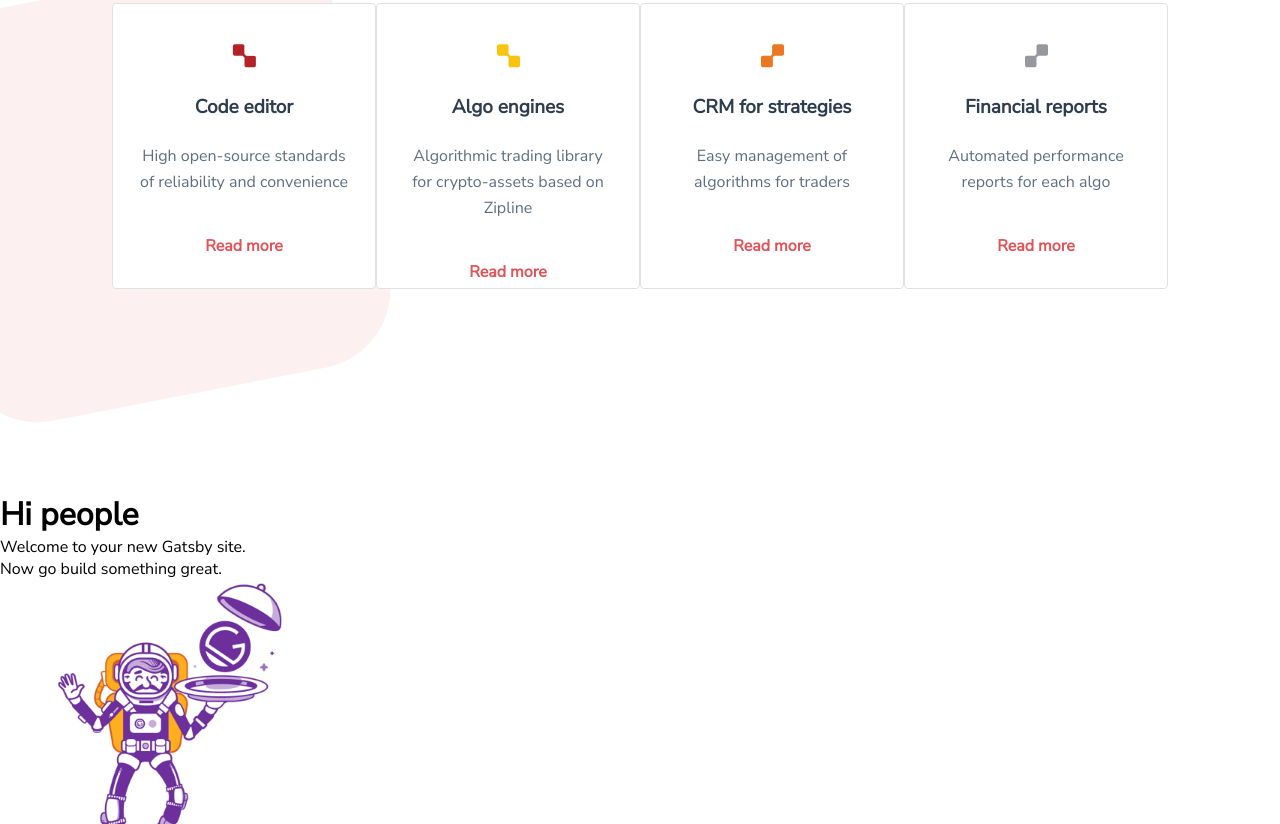
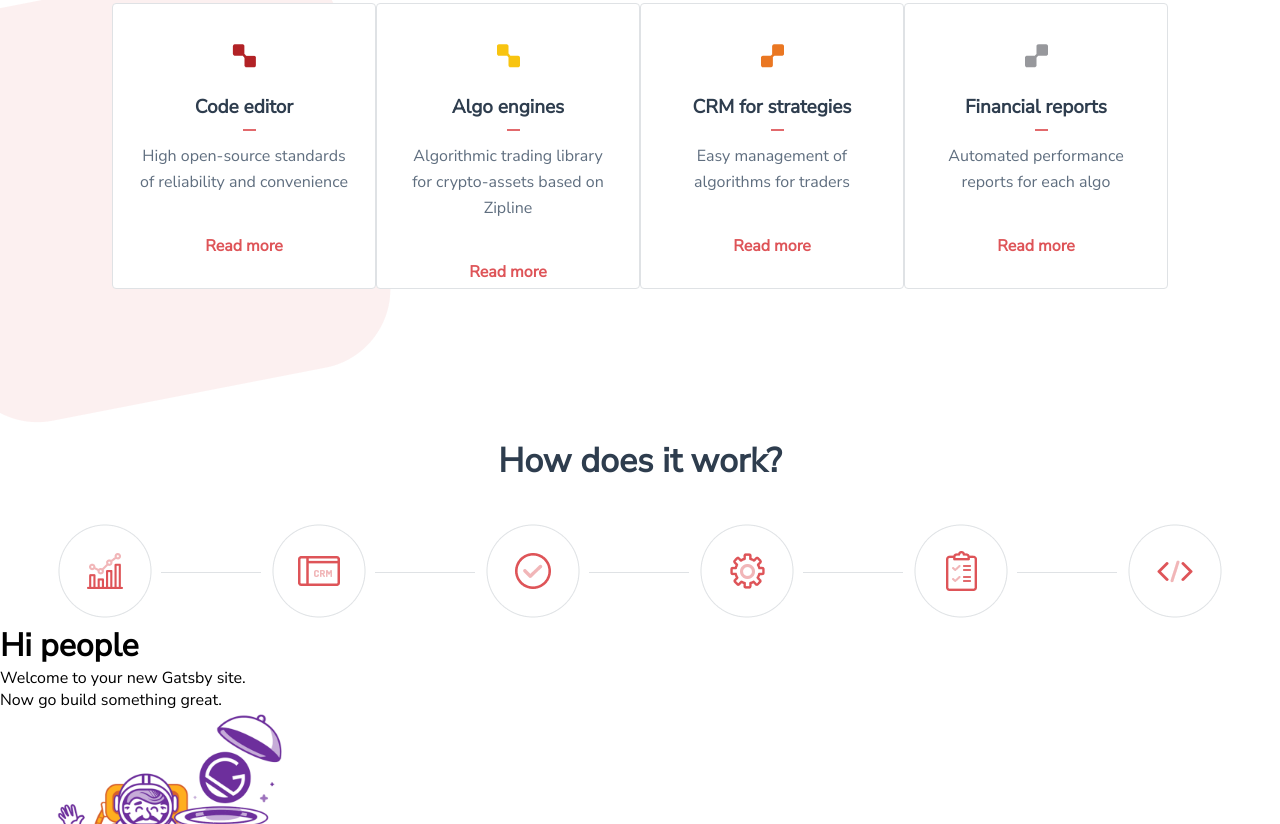
Before and after one commit to Eugene-S-90/gatsby_test_build, a Gatsby site: page / in a window 1280 px wide. Shown: the part 687-1511 px from the top of the page. Built offline with nearby package versions, Linux system fonts and the light colour scheme; Gatsby itself is replaced by a stand-in of ours.

Commit message:
how it work section upd

```diff
--- a/src/components/card-section/card-section.css
+++ b/src/components/card-section/card-section.css
@@ -5,7 +5,7 @@
 .qc-card__wrapper {
     display: flex;
     justify-content: space-between;
-    min-height: 490px;
+    min-height: 435px;
     /* align-items: center; */
     padding-right: 112px;
     padding-left: 112px;
@@ -34,11 +34,21 @@
 .qc-card__item-title {
     padding-top: 20px;
     font-family: Nunito Sans;
-font-style: normal;
-font-weight: 600;
-font-size: 19px;
-line-height: 26px;
-color: #2E3D4E;
+    font-style: normal;
+    font-weight: 600;
+    font-size: 19px;
+    line-height: 26px;
+    color: #2e3d4e;
+    position: relative;
+}
+.qc-card__item-title:before {
+    content: "";
+    position: absolute;
+    width: 13px;
+    height: 2px;
+    background: #E2696C;
+    top: 55px;
+    left: 130px;
 }
 .qc-card__item-description {
     font-family: Nunito Sans;
--- /dev/null
+++ b/src/components/how-it-work-section/how-it-work-section.js
@@ -0,0 +1,30 @@
+
+import React from "react"
+import './how-it-works-section.css'
+
+import Bullet1 from "../../images/qc-bullet-1.png"
+import Bullet2 from "../../images/qc-bullet-2.png"
+import Bullet3 from "../../images/qc-bullet-3.png"
+import Bullet4 from "../../images/qc-bullet-4.png"
+import Bullet5 from "../../images/qc-bullet-5.png"
+import Bullet6 from "../../images/qc-bullet-6.png"
+
+
+const HowItWorksSection = () => (
+    <div className="qc-how-it-works">
+        <h2 className="qc-how-it-works__title">How does it work?</h2>
+        <div className="qc-how-it-works__wrapper">
+            <div class="qc-how-it-works__img-wr"><img className="qc-how-it-works__img" src={Bullet1} alt="bullet" />
+            {/* <p className="qc-how-it-works__descr">Development of the trading algorithm</p> */}
+            </div>
+            <div class="qc-how-it-works__img-wr"><img className="qc-how-it-works__img" src={Bullet2} alt="bullet" /></div>
+            <div class="qc-how-it-works__img-wr"><img className="qc-how-it-works__img" src={Bullet3} alt="bullet" /></div>
+            <div class="qc-how-it-works__img-wr"><img className="qc-how-it-works__img" src={Bullet4} alt="bullet" /></div>
+            <div class="qc-how-it-works__img-wr"><img className="qc-how-it-works__img" src={Bullet5} alt="bullet" /></div>
+            <div class="qc-how-it-works__img-wr"><img className="qc-how-it-works__img" src={Bullet6} alt="bullet" /></div>
+        </div>
+    </div>
+)
+
+
+export default HowItWorksSection
--- /dev/null
+++ b/src/components/how-it-work-section/how-it-works-section.css
@@ -0,0 +1,33 @@
+.qc-how-it-works__title {
+    font-family: Nunito Sans;
+    font-style: normal;
+    font-weight: 600;
+    font-size: 34px;
+    line-height: 46px;
+    text-align: center;
+    color: #2E3D4E;
+    margin-block-end: 40px;
+}
+.qc-how-it-works__wrapper {
+    display: flex;
+    justify-content: center;
+}
+
+.qc-how-it-works__img-wr {
+    position: relative;
+}
+.qc-how-it-works__img {
+    margin-left: 60px;
+    margin-right: 60px;
+}
+
+.qc-how-it-works__img-wr:not(:last-child):after {
+    content: "";
+    width: 100px;
+    height: 1px;
+    background: #DFE2E5;
+    display: block;
+    position: absolute;
+    top: 48px;
+    left: 163px;
+}
--- a/src/pages/index.js
+++ b/src/pages/index.js
@@ -4,6 +4,7 @@ import { Link } from "gatsby"
 import Layout from "../components/layout/layout"
 import MainScreen from "../components/main-screen/main-screen"
 import CardSection from "../components/card-section/card-section"
+import HowItWorksSection from "../components/how-it-work-section/how-it-work-section"
 
 import Image from "../components/gatsby-images/image"
 import SEO from "../components/seo"
@@ -13,6 +14,7 @@ const IndexPage = () => (
     <SEO title="new lp home" keywords={[`gatsby`, `application`, `react`]} />
     <MainScreen />
     <CardSection/>
+    <HowItWorksSection/>
     <h1>Hi people</h1>
     <p>Welcome to your new Gatsby site.</p>
     <p>Now go build something great.</p>
```
Also changed, not shown: src/images/qc-bullet-1.png (added), src/images/qc-bullet-2.png (added), src/images/qc-bullet-3.png (added), src/images/qc-bullet-4.png (added), src/images/qc-bullet-5.png (added), src/images/qc-bullet-6.png (added).
